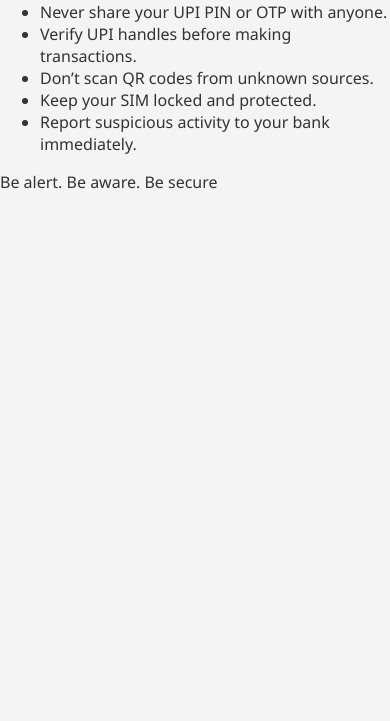
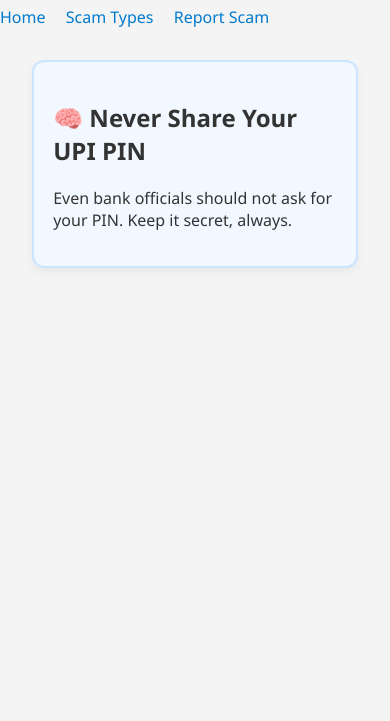
Before and after one commit to ronak5-dsa/UPI-Fraud-Awareness, a plain HTML site: page tips.html in a window 390 px wide. Shown: the part 123-844 px from the top of the page. Drawn offline with Linux system fonts and the light colour scheme; files that its build step writes are made by us from their sources.

Commit message:
Upgraded tips.html with responsive layout and UI

```diff
--- a/assets/style.css
+++ b/assets/style.css
@@ -86,3 +86,23 @@ header nav a {
 header nav a:hover {
   text-decoration: underline;
 }
+.tips-container {
+  display: grid;
+  grid-template-columns: repeat(auto-fit, minmax(280px, 1fr));
+  gap: 1.5rem;
+  padding: 2rem;
+}
+
+.tip-card {
+  background: #f1f8ff;
+  border: 2px solid #cce5ff;
+  border-radius: 12px;
+  padding: 1.2rem;
+  box-shadow: 0 4px 8px rgba(0,0,0,0.05);
+  transition: transform 0.2s ease;
+}
+
+.tip-card:hover {
+  transform: translateY(-5px);
+  box-shadow: 0 6px 14px rgba(0,0,0,0.08);
+}
--- a/tips.html
+++ b/tips.html
@@ -1,30 +1,22 @@
 <!DOCTYPE html>
 <html lang="en">
 <head>
-    <meta charset="UTF-8">
-    <meta name="viewport" content="width=device-width, initial-scale=1.0">
-    <title>Safety Tips</title>
-    <link rel="stylesheet" href="style.css">
+  <meta charset="UTF-8" />
+  <meta name="viewport" content="width=device-width, initial-scale=1.0"/>
+  <title>Safety Tips</title>
+  <link rel="stylesheet" href="assets/style.css" />
 </head>
 <body>
-    <header>
-        <h1>Safety Tips </h1>
-         <nav>
-      <a href="index.html"> Home</a>
-      <a href="scams.html"> Scam Types</a>
-      <a href="tips.html"> Safety Tips</a>
-     </nav>
-    </header>
-    <main>
-        <ul>
-      <li> Never share your UPI PIN or OTP with anyone.</li>
-      <li> Verify UPI handles before making transactions.</li>
-      <li> Don’t scan QR codes from unknown sources.</li>
-      <li> Keep your SIM locked and protected.</li>
-      <li> Report suspicious activity to your bank immediately.</li>
-      </ul>
+  <header>
+    <h1>Stay Safe from UPI Frauds</h1>
+    <nav>
+      <a href="index.html">Home</a>
+      <a href="scams.html">Scam Types</a>
+      <a href="report.html">Report Scam</a>
+    </nav>
+  </header>
 
-    </main>
-    <footer><p>Be alert. Be aware. Be secure </p></footer>
-</body>
-</html>
+  <main class="tips-container">
+    <div class="tip-card">
+      <h2>🧠 Never Share Your UPI PIN</h2>
+      <p>Even bank officials should not ask for your PIN. Keep it secret, always.
```
